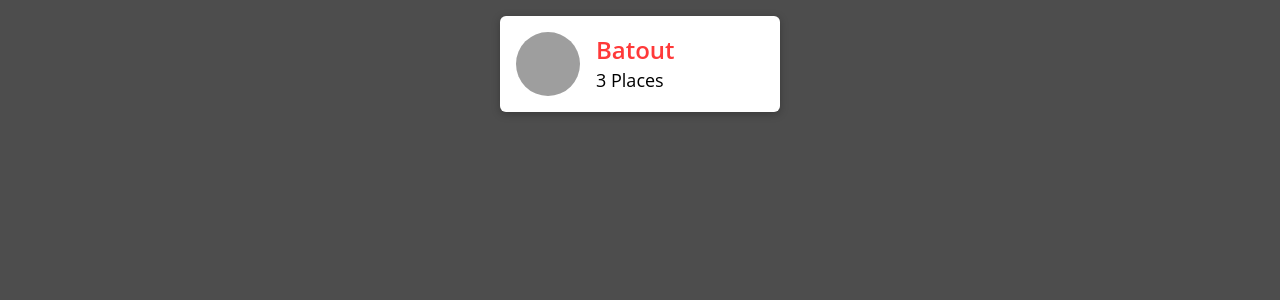
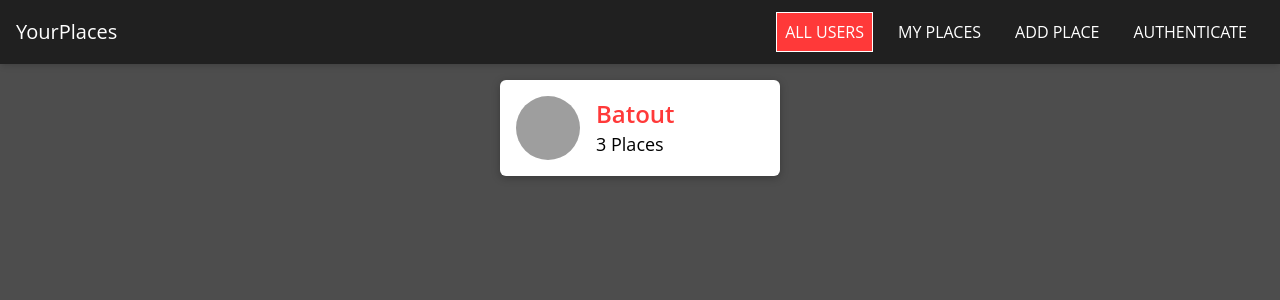
Before and after one commit to Batout-asma/CourseReact, a React (Create React App) app: page / in a window 1280 px wide. Shown: the top 300 px of the page. Built offline with nearby package versions, Linux system fonts and the light colour scheme; grey boxes are pictures that could not be loaded.

Commit message:
add and style navlinks nav bar on desktop version

```diff
--- a/src/App.js
+++ b/src/App.js
@@ -8,10 +8,13 @@ import {
 
 import Users from "./user/pages/Users";
 import NewPlaces from "./places/pages/NewPlaces";
+import MainNavigation from "./shared/components/Navigation/MainNavigation";
 
 const App = () => {
   return (
     <Router>
+      <MainNavigation />
+      <main className="pt-16">
         <Switch>
           <Route path="/" exact>
             <Users />
@@ -21,6 +24,7 @@ const App = () => {
           </Route>
           <Redirect to="/" />
         </Switch>
+      </main>
     </Router>
   );
 };
--- /dev/null
+++ b/src/shared/components/Navigation/MainHeader.js
@@ -0,0 +1,11 @@
+import React from "react";
+
+const MainHeader = (props) => {
+  return (
+    <header className="w-full h-16 flex items-center fixed top-0 left-0 bg-[#202020] shadow-md px-4 z-10 md:justify-between">
+      {props.children}
+    </header>
+  );
+};
+
+export default MainHeader;
--- /dev/null
+++ b/src/shared/components/Navigation/MainNavigation.js
@@ -0,0 +1,29 @@
+import React from "react";
+import { Link } from "react-router-dom";
+
+import MainHeader from "./MainHeader";
+import NavLinks from "./NavLinks";
+
+const MainNavigation = (props) => {
+  return (
+    <MainHeader>
+      <button className="w-12 h-12 bg-transparent border-none flex flex-col justify-around mr-8 cursor-pointer md:hidden">
+        <span className="block w-12 rounded pb-1 h-[2.5px] bg-white"></span>
+        <span className="block w-12 rounded pb-1 h-[2.5px] bg-white"></span>
+        <span className="block w-12 rounded pt-1 h-[2.5px] bg-white"></span>
+      </button>
+
+      <h1 className="text-white text-xl">
+        <Link to="/" className="no-underline text-white">
+          YourPlaces
+        </Link>
+      </h1>
+
+      <nav className="text-white hidden md:block">
+        <NavLinks />
+      </nav>
+    </MainHeader>
+  );
+};
+
+export default MainNavigation;
--- /dev/null
+++ b/src/shared/components/Navigation/NavLinks.css
@@ -0,0 +1,76 @@
+.nav-links {
+  list-style: none;
+  margin: 0;
+  padding: 0;
+  width: 100%;
+  height: 100%;
+  display: flex;
+  flex-direction: column;
+  justify-content: center;
+  align-items: center;
+}
+
+.nav-links li {
+  margin: 1rem;
+}
+
+.nav-links a {
+  border: 1px solid transparent;
+  color: #292929;
+  text-decoration: none;
+  padding: 0.5rem;
+}
+
+.nav-links a:hover,
+.nav-links a:active,
+.nav-links a.active {
+  background: #ff3939;
+  border-color: white;
+  color: white;
+}
+
+.nav-links button {
+  cursor: pointer;
+  border: 1px solid #292929;
+  color: #292929;
+  background: transparent;
+  padding: 0.5rem;
+  font: inherit;
+}
+
+.nav-links button:focus {
+  outline: none;
+}
+
+.nav-links button:hover,
+.nav-links button:active {
+  background: #292929;
+  color: white;
+}
+
+@media (min-width: 768px) {
+  .nav-links {
+    flex-direction: row;
+  }
+
+  .nav-links li {
+    margin: 0 0.5rem;
+  }
+
+  .nav-links a {
+    color: white;
+    text-decoration: none;
+  }
+
+  .nav-links button {
+    border: 1px solid white;
+    color: white;
+    background: transparent;
+  }
+
+  .nav-links button:hover,
+  .nav-links button:active {
+    background: #ff3939;
+    color: #292929;
+  }
+}
--- /dev/null
+++ b/src/shared/components/Navigation/NavLinks.js
@@ -0,0 +1,27 @@
+import React from "react";
+import { NavLink } from "react-router-dom";
+
+import "./NavLinks.css";
+
+const NavLinks = (props) => {
+  return (
+    <ul className="nav-links">
+      <li>
+        <NavLink to="/" exact>
+          ALL USERS
+        </NavLink>
+      </li>
+      <li>
+        <NavLink to="/u1/places">MY PLACES</NavLink>
+      </li>
+      <li>
+        <NavLink to="/places/new">ADD PLACE</NavLink>
+      </li>
+      <li>
+        <NavLink to="/auth">AUTHENTICATE</NavLink>
+      </li>
+    </ul>
+  );
+};
+
+export default NavLinks;
--- a/src/user/components/UsersList.js
+++ b/src/user/components/UsersList.js
@@ -1,11 +1,17 @@
 import React from "react";
+
+import Card from "../../shared/components/UIElements/Card";
 import UserItem from "./UserItem";
 
 const UsersList = (props) => {
   if (props.items.length === 0) {
     return (
       <div className="flex justify-center items-center h-40">
-        <h2 className="text-xl font-semibold text-gray-700">No users found.</h2>
+        <Card>
+          <h2 className="text-xl font-semibold text-gray-700">
+            No users found.
+          </h2>
+        </Card>
       </div>
     );
   }
```
Also changed, not shown: src/shared/components/Navigation/SideDrawer.js (added). Lines whose indentation alone changed are shown as unchanged.
